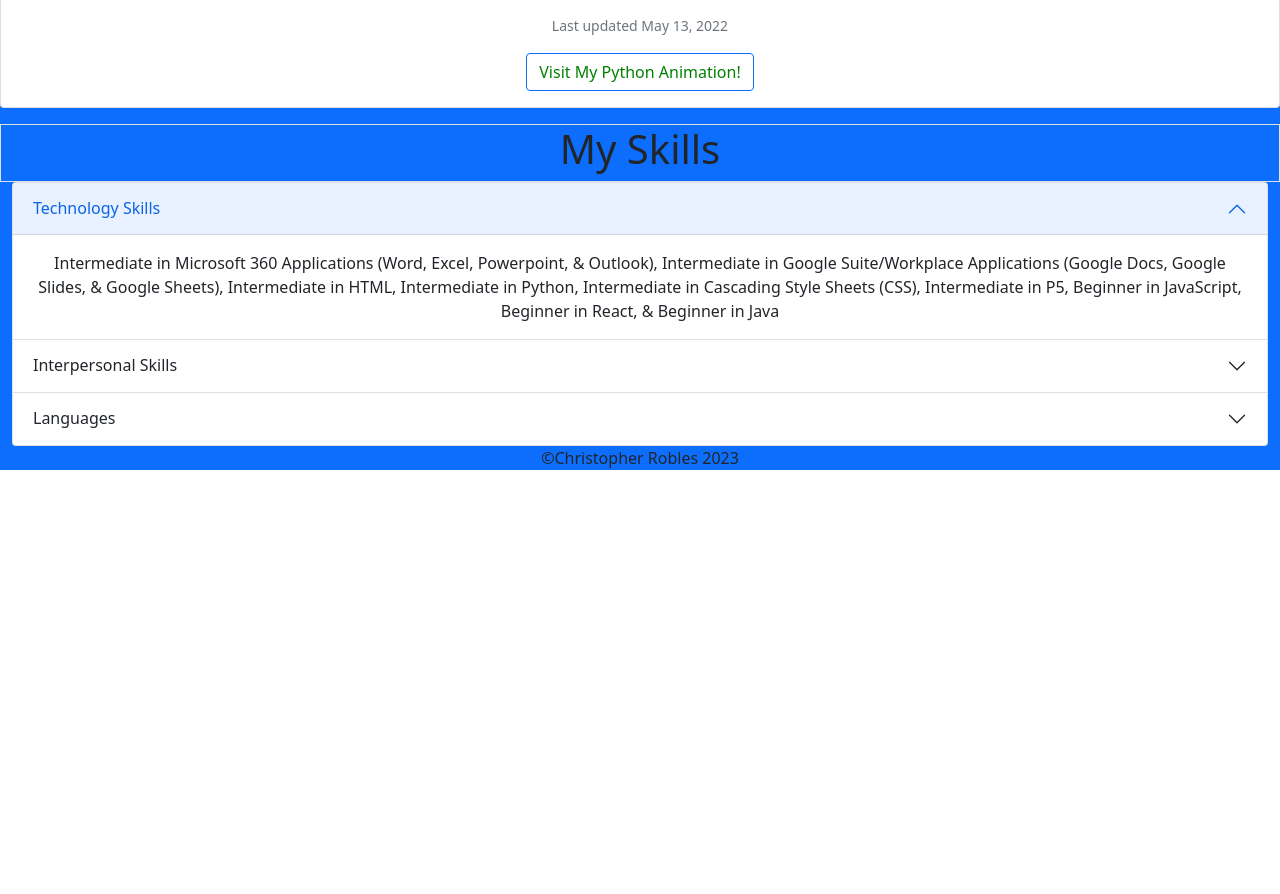
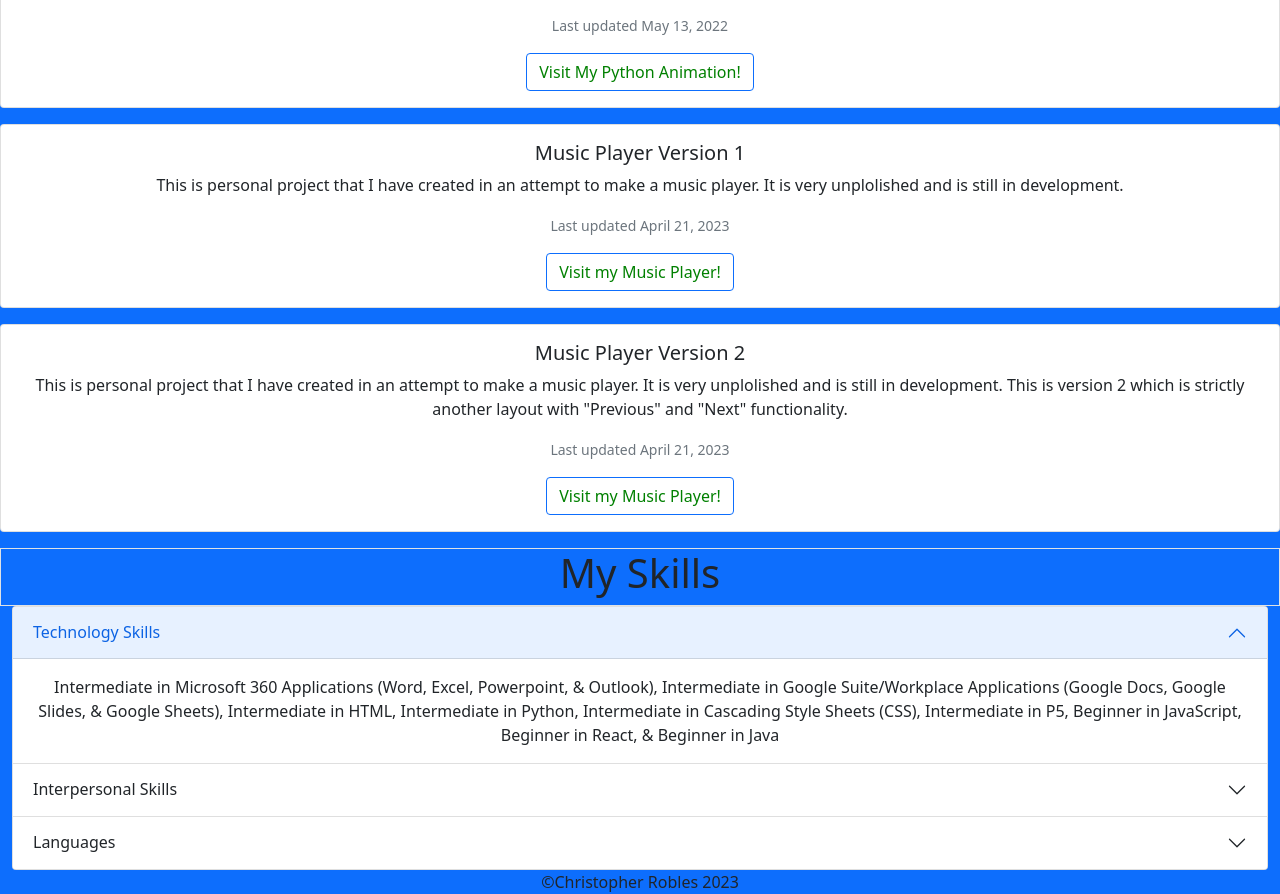
Before and after one commit to Robles54/OfficialWebsite, a plain HTML site: page index.html in a window 1280 px wide. Shown: the part 7040-7934 px from the top of the page. Before the commit the page ends 7510 px from the top, so only its background shows below. Drawn offline with nearby package versions, Linux system fonts and the light colour scheme.

Commit message:
Fifth Commit

```diff
--- a/index.html
+++ b/index.html
@@ -174,6 +174,22 @@
           <a href="https://py3.codeskulptor.org/#user307_ZZeb4iVtsycvL0c.py" class="btn btn-primary">Visit My Python Animation!</a>
         </div>
       </div>
+      <div class="card mb-3">
+        <div class="card-body">
+          <h5 class="card-title">Music Player Version 1</h5>
+          <p class="card-text">This is personal project that I have created in an attempt to make a music player. It is very unplolished and is still in development.</p>
+          <p class="card-text"><small class="text-muted">Last updated April 21, 2023</small></p>
+          <a href="https://christopherasc22.github.io/Music-Player-Version1/" class="btn btn-primary">Visit my Music Player!</a>
+        </div>
+      </div>
+      <div class="card mb-3">
+        <div class="card-body">
+          <h5 class="card-title">Music Player Version 2</h5>
+          <p class="card-text">This is personal project that I have created in an attempt to make a music player. It is very unplolished and is still in development. This is version 2 which is strictly another layout with "Previous" and "Next" functionality.</p>
+          <p class="card-text"><small class="text-muted">Last updated April 21, 2023</small></p>
+          <a href="https://christopherasc22.github.io/Music-Player-Version2/" class="btn btn-primary">Visit my Music Player!</a>
+        </div>
+      </div>
     </div>
 
     <div class="row bg-primary">
```
